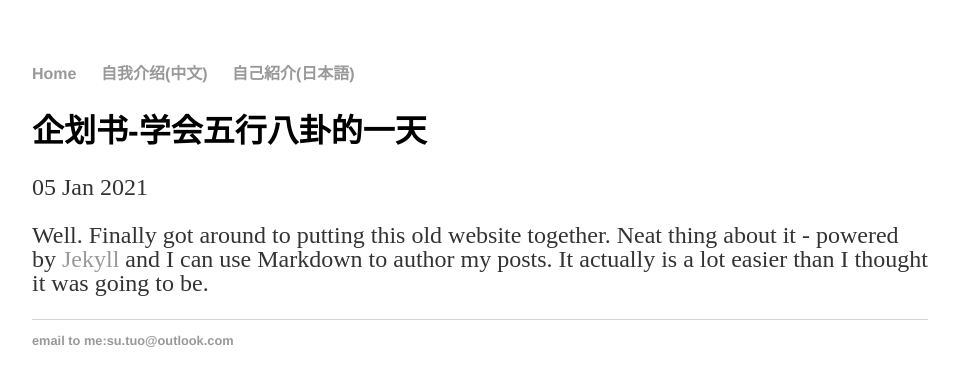
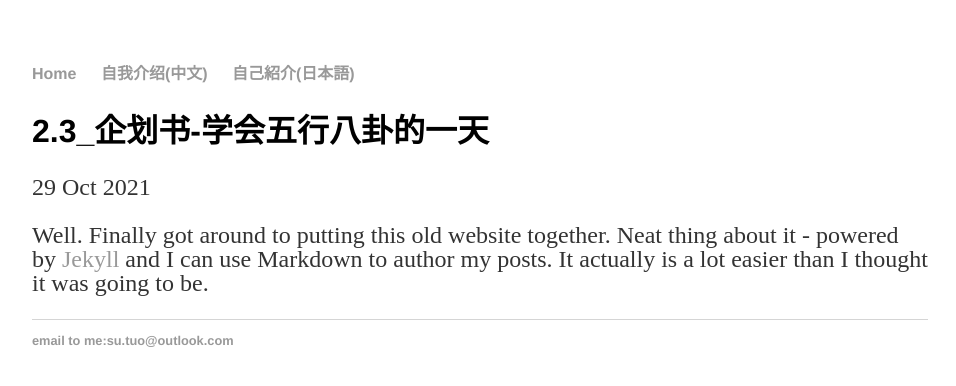
Before and after one commit to SotakuStudio/SotakuStudio.github.io, a Jekyll site: the page built from _posts/2021-10-29-chngamethree.md, in a window 1280 px wide. Shown: the top 386 px of the page, without its empty margins (160-1116 px from the left). Built offline with Jekyll 4.4.1, drawn with Linux system fonts in a browser that asks for light colours.

Commit message:
Update and rename 2021-01-05-chngamethree.md to 2021-10-29-chngamethree.md

```diff
--- a/_posts/2021-01-05-chngamethree.md
+++ b/_posts/2021-10-29-chngamethree.md
@@ -1,7 +1,7 @@
 ---
 layout: post
-title: "企划书-学会五行八卦的一天"
-date: 2021-01-05
+title: "2.3_企划书-学会五行八卦的一天"
+date: 2021-10-29
 ---
 
 Well. Finally got around to putting this old website together. Neat thing about it - powered by [Jekyll](http://jekyllrb.com) and I can use Markdown to author my posts. It actually is a lot easier than I thought it was going to be.
```
